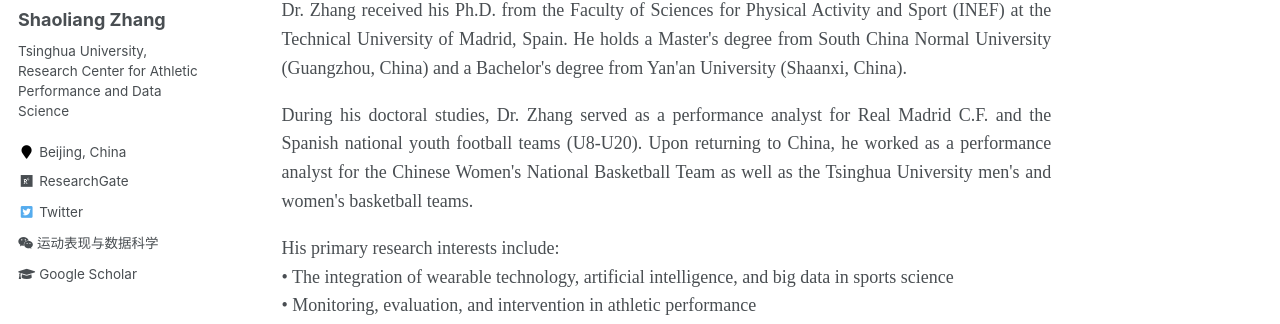
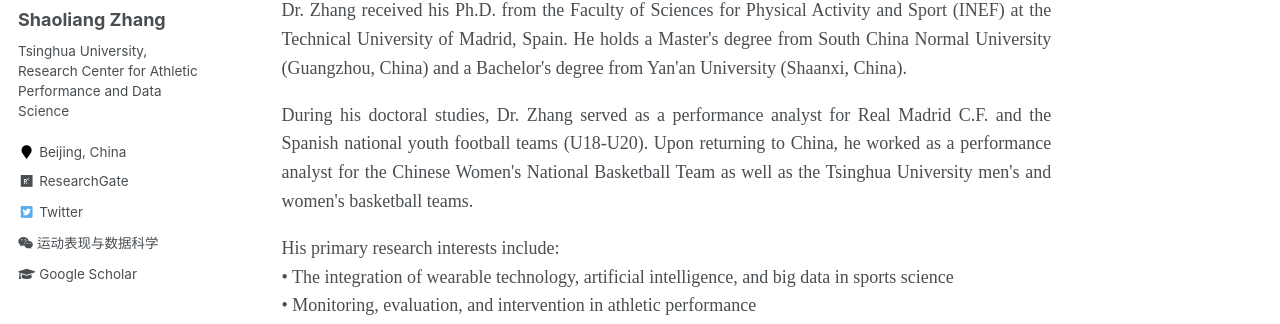
Before and after one commit to sportssuper/ZSL, a Jekyll site: the page built from _pages/about.md, in a window 1280 px wide and 900 px high. Shown: the part 294-618 px from the top of the window. Built offline with Jekyll 4.4.1, drawn with Linux system fonts in a browser that asks for light colours; a script that is not in the unit is left out.

Commit message:
Update about.md

```diff
--- a/_pages/about.md
+++ b/_pages/about.md
@@ -14,7 +14,7 @@ redirect_from:
 
   <p style="margin-bottom: 1em;">Dr. Zhang received his Ph.D. from the Faculty of Sciences for Physical Activity and Sport (INEF) at the Technical University of Madrid, Spain. He holds a Master's degree from South China Normal University (Guangzhou, China) and a Bachelor's degree from Yan'an University (Shaanxi, China).</p>
 
-  <p style="margin-bottom: 1em;">During his doctoral studies, Dr. Zhang served as a performance analyst for Real Madrid C.F. and the Spanish national youth football teams (U8-U20). Upon returning to China, he worked as a performance analyst for the Chinese Women's National Basketball Team as well as the Tsinghua University men's and women's basketball teams.</p>
+  <p style="margin-bottom: 1em;">During his doctoral studies, Dr. Zhang served as a performance analyst for Real Madrid C.F. and the Spanish national youth football teams (U18-U20). Upon returning to China, he worked as a performance analyst for the Chinese Women's National Basketball Team as well as the Tsinghua University men's and women's basketball teams.</p>
 
   <p style="margin-bottom: 1em;">His primary research interests include:<br>
  • The integration of wearable technology, artificial intelligence, and big data in sports science<br>
```
